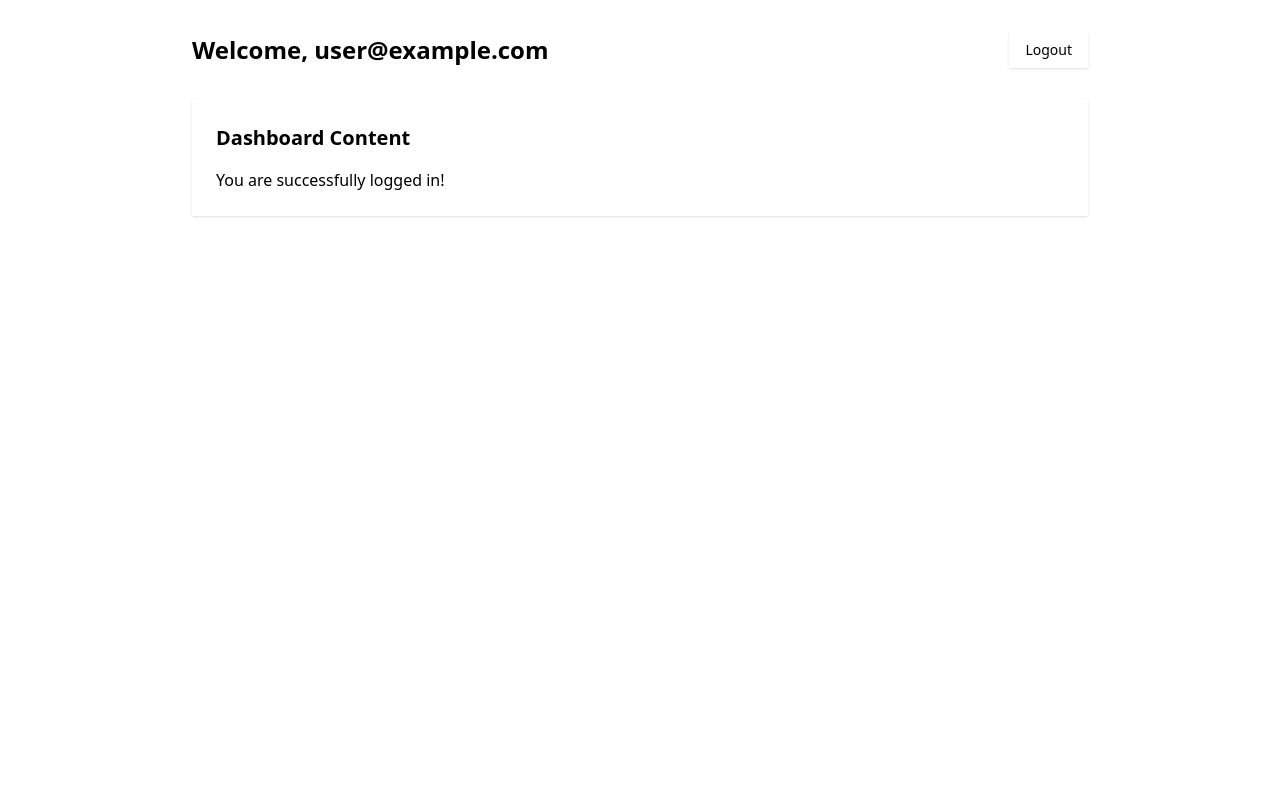
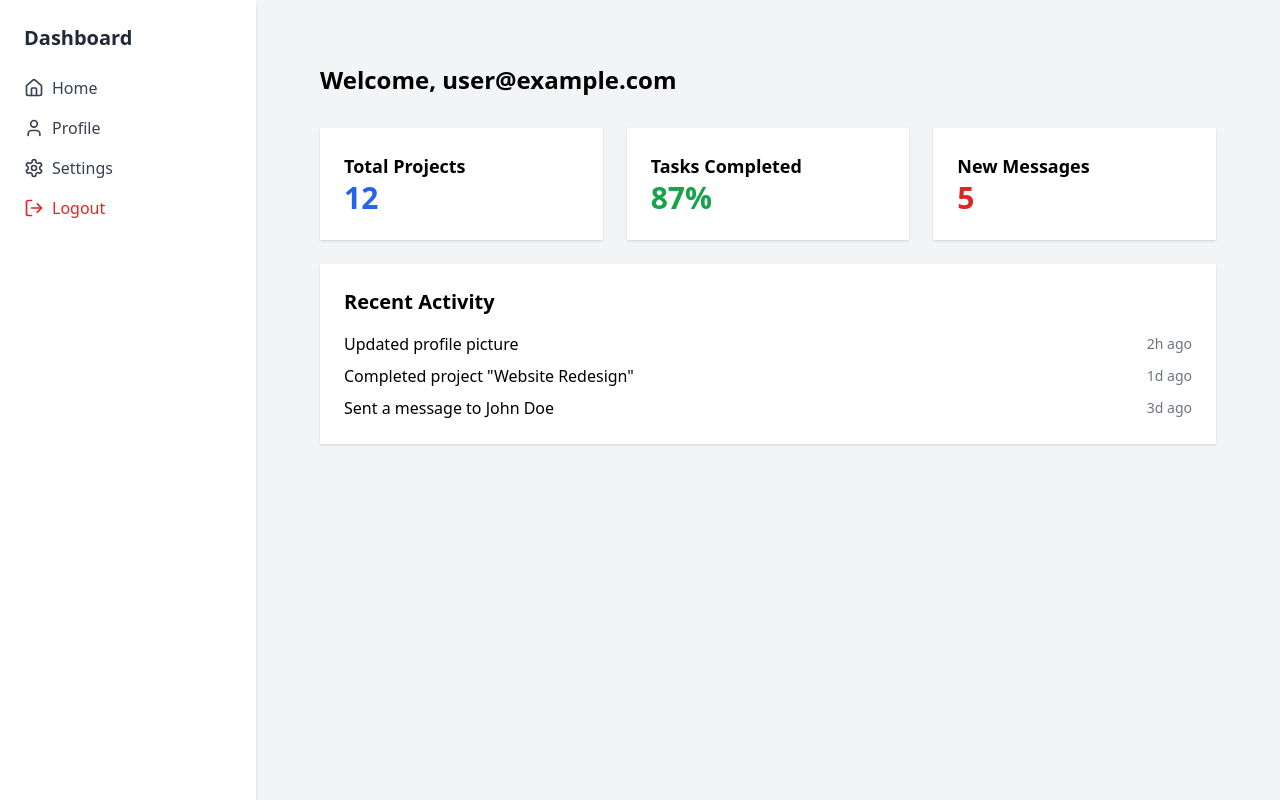
Before and after one commit to YahyaSopian/InternIntelligence_LoginPage, a Next.js app in the folder login-page/: page /dashboard in a window 1280 px wide. Built offline with nearby package versions, Linux system fonts and the light colour scheme; no server answers; sample sign-in values are in the browser's storage.

Commit message:
Adding sidebar at dashboard page
sidebar for user experience

```diff
--- a/login-page/src/app/dashboard/page.tsx
+++ b/login-page/src/app/dashboard/page.tsx
@@ -1,21 +1,25 @@
-'use client';
+"use client";
 
-import { useAuth } from '@/hooks/useAuth';
-import { signOut } from 'firebase/auth';
-import { auth } from '@/lib/firebase';
-import { Button } from '@/components/ui/button';
-import { useRouter } from 'next/navigation';
+import { useAuth } from "@/hooks/useAuth";
+import { signOut } from "firebase/auth";
+import { auth } from "@/lib/firebase";
+import { Button } from "@/components/ui/button";
+import { useRouter } from "next/navigation";
+import { Home, User, Settings, LogOut, Menu, X } from "lucide-react";
+import Link from "next/link";
+import { useState } from "react";
 
 export default function DashboardPage() {
   const { user, loading } = useAuth();
   const router = useRouter();
+  const [isSidebarOpen, setIsSidebarOpen] = useState(false);
 
   const handleLogout = async () => {
     try {
       await signOut(auth);
-      router.push('/');
+      router.push("/");
     } catch (error) {
-      console.error('Error logging out:', error);
+      console.error("Error logging out:", error);
     }
   };
 
@@ -24,22 +28,138 @@ export default function DashboardPage() {
   }
 
   if (!user) {
-    router.push('/');
+    router.push("/");
     return null;
   }
 
   return (
-    <div className="min-h-screen p-8">
-      <div className="max-w-4xl mx-auto">
-        <div className="flex justify-between items-center mb-8">
-          <h1 className="text-2xl font-bold">Welcome, {user.email}</h1>
-          <Button onClick={handleLogout}>Logout</Button>
-        </div>
-        <div className="bg-white rounded-lg shadow p-6">
-          <h2 className="text-xl font-semibold mb-4">Dashboard Content</h2>
-          <p>You are successfully logged in!</p>
+    <div className="flex min-h-screen bg-gray-100">
+      {/* Sidebar untuk layar besar */}
+      <aside className="w-64 bg-white shadow-md p-6 hidden md:block">
+        <h2 className="text-xl font-bold text-gray-800 mb-6">Dashboard</h2>
+        <nav className="space-y-4">
+          <Link href="/dashboard" className="flex items-center space-x-2 text-gray-700 hover:text-blue-600">
+            <Home className="w-5 h-5" />
+            <span>Home</span>
+          </Link>
+          <Link href="/profile" className="flex items-center space-x-2 text-gray-700 hover:text-blue-600">
+            <User className="w-5 h-5" />
+            <span>Profile</span>
+          </Link>
+          <Link href="/settings" className="flex items-center space-x-2 text-gray-700 hover:text-blue-600">
+            <Settings className="w-5 h-5" />
+            <span>Settings</span>
+          </Link>
+          <button onClick={handleLogout} className="flex items-center space-x-2 text-red-600 hover:text-red-800">
+            <LogOut className="w-5 h-5" />
+            <span>Logout</span>
+          </button>
+        </nav>
+      </aside>
+
+      {/* Sidebar Mobile */}
+      <div className="md:hidden">
+        <button
+          className="absolute top-4 left-4 z-50 p-2 bg-white rounded-full shadow-md"
+          onClick={() => setIsSidebarOpen(!isSidebarOpen)}
+        >
+          {isSidebarOpen ? <X className="w-6 h-6" /> : <Menu className="w-6 h-6" />}
+        </button>
+
+        <div
+          className={`fixed top-0 left-0 h-full w-64 bg-white shadow-lg p-6 transform ${
+            isSidebarOpen ? "translate-x-0" : "-translate-x-full"
+          } transition-transform duration-300 ease-in-out`}
+        >
+          <h2 className="text-xl font-bold text-gray-800 mb-6">Dashboard</h2>
+          <nav className="space-y-4">
+            <Link
+              href="/dashboard"
+              className="flex items-center space-x-2 text-gray-700 hover:text-blue-600"
+              onClick={() => setIsSidebarOpen(false)}
+            >
+              <Home className="w-5 h-5" />
+              <span>Home</span>
+            </Link>
+            <Link
+              href="/profile"
+              className="flex items-center space-x-2 text-gray-700 hover:text-blue-600"
+              onClick={() => setIsSidebarOpen(false)}
+            >
+              <User className="w-5 h-5" />
+              <span>Profile</span>
+            </Link>
+            <Link
+              href="/settings"
+              className="flex items-center space-x-2 text-gray-700 hover:text-blue-600"
+              onClick={() => setIsSidebarOpen(false)}
+            >
+              <Settings className="w-5 h-5" />
+              <span>Settings</span>
+            </Link>
+            <button
+              onClick={() => {
+                setIsSidebarOpen(false);
+                handleLogout();
+              }}
+              className="flex items-center space-x-2 text-red-600 hover:text-red-800"
+            >
+              <LogOut className="w-5 h-5" />
+              <span>Logout</span>
+            </button>
+          </nav>
         </div>
       </div>
+
+      {/* Main Content */}
+      <main className="flex-1 p-8">
+        <div className="max-w-4xl mx-auto">
+          {/* Header */}
+          <div className="flex items-center sm:my-8 lg:mb-8">
+            <h1 className="text-2xl font-bold">Welcome, {user.email}</h1>
+          </div>
+
+          {/* Dashboard Content */}
+          <div className="grid grid-cols-1 md:grid-cols-3 gap-6">
+            {/* Card 1 */}
+            <div className="bg-white shadow rounded-lg p-6">
+              <h3 className="text-lg font-semibold">Total Projects</h3>
+              <p className="text-3xl font-bold text-blue-600">12</p>
+            </div>
+
+            {/* Card 2 */}
+            <div className="bg-white shadow rounded-lg p-6">
+              <h3 className="text-lg font-semibold">Tasks Completed</h3>
+              <p className="text-3xl font-bold text-green-600">87%</p>
+            </div>
+
+            {/* Card 3 */}
+            <div className="bg-white shadow rounded-lg p-6">
+              <h3 className="text-lg font-semibold">New Messages</h3>
+              <p className="text-3xl font-bold text-red-600">5</p>
+            </div>
+          </div>
+
+          {/* Recent Activity */}
+          <div className="bg-white shadow rounded-lg p-6 mt-6">
+            <h2 className="text-xl font-semibold mb-4">Recent Activity</h2>
+            <ul className="space-y-2">
+              <li className="flex items-center justify-between">
+                <span>Updated profile picture</span>
+                <span className="text-gray-500 text-sm">2h ago</span>
+              </li>
+              <li className="flex items-center justify-between">
+                <span>Completed project "Website Redesign"</span>
+                <span className="text-gray-500 text-sm">1d ago</span>
+              </li>
+              <li className="flex items-center justify-between">
+                <span>Sent a message to John Doe</span>
+                <span className="text-gray-500 text-sm">3d ago</span>
+              </li>
+            </ul>
+          </div>
+        </div>
+      </main>
     </div>
   );
 }
```
Also changed, not shown: login-page/public/bg.png (added).
